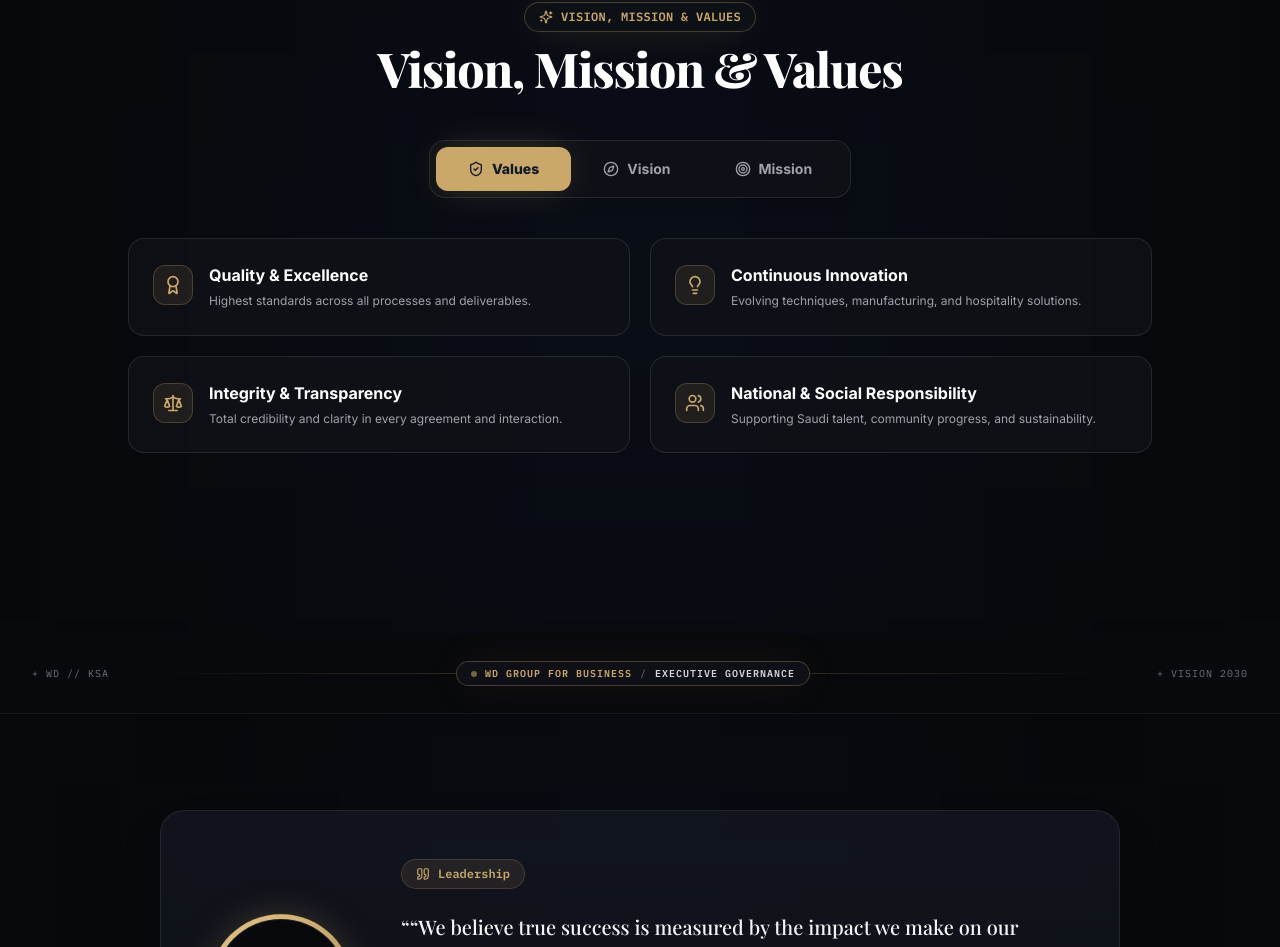
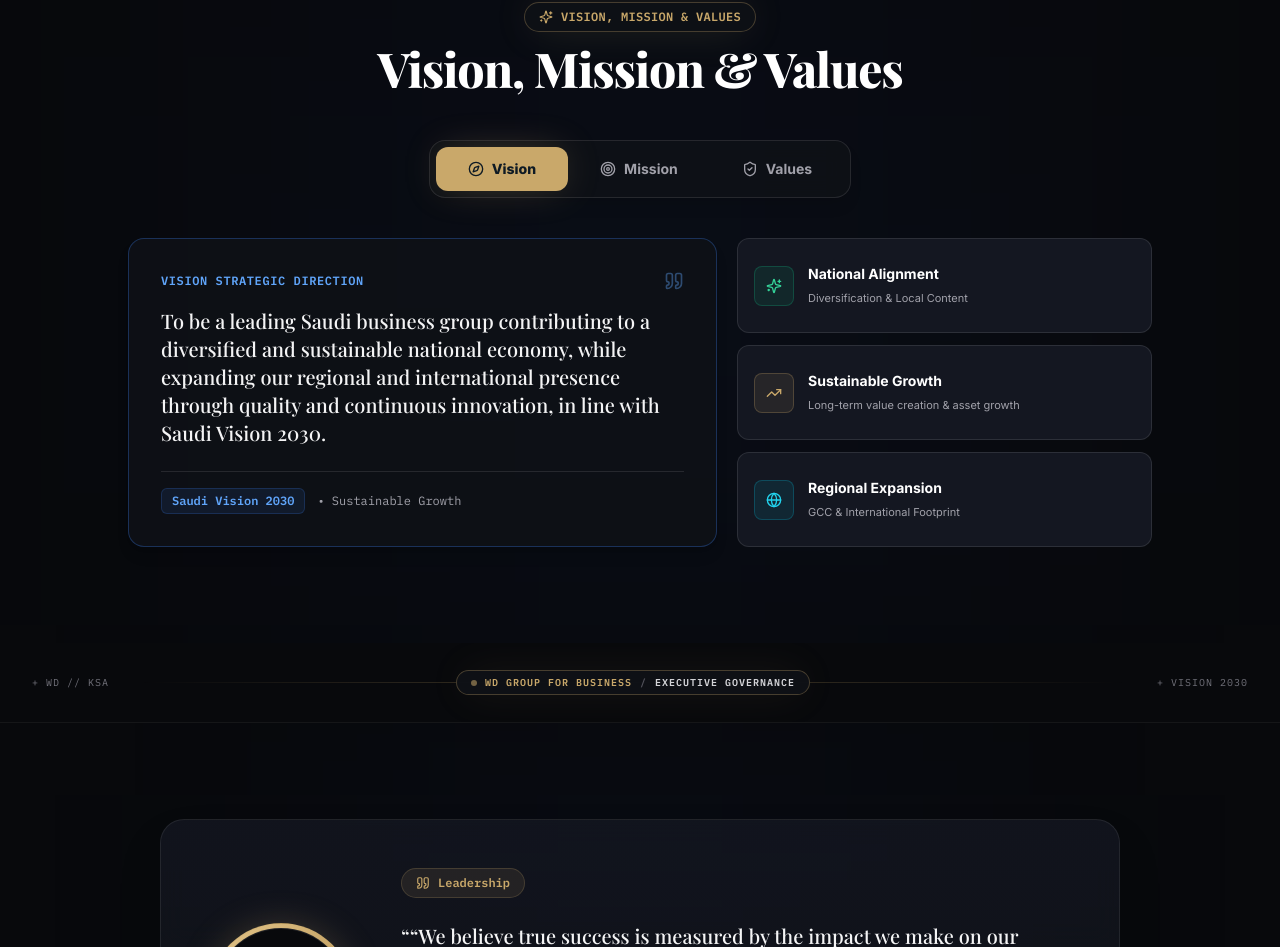
Before and after one commit to dubaiincairo/wd-group-website, a Next.js app: page / in a window 1280 px wide. Shown: the part 3723-4670 px from the top of the page. Built offline with nearby package versions, Linux system fonts and the light colour scheme; no server answers; the database is empty; a web font is replaced by a local one.

Commit message:
feat(identity): reorder tabs to Vision -> Mission -> Values, set Vision as default, and harmonize Values bento layout

```diff
--- a/components/home/VisionMissionValues.tsx
+++ b/components/home/VisionMissionValues.tsx
@@ -22,7 +22,7 @@ import {
 
 export default function VisionMissionValues() {
   const { lang, dict } = useLanguage();
-  const [activeTab, setActiveTab] = useState<'values' | 'vision' | 'mission'>('values');
+  const [activeTab, setActiveTab] = useState<'vision' | 'mission' | 'values'>('vision');
 
   const VALUE_ICONS = [Award, Lightbulb, Scale, Users];
 
@@ -46,11 +46,39 @@ export default function VisionMissionValues() {
           </h2>
         </div>
 
-        {/* Tab Navigation (Values First) */}
+        {/* Tab Navigation (Vision -> Mission -> Values) */}
         <div className="flex justify-center mb-8 sm:mb-10">
           <div className="inline-flex p-1.5 rounded-2xl bg-[#0F1117]/90 border border-white/10 backdrop-blur-md shadow-lg">
 
-            {/* 1. Values Tab Button (Default & First) */}
+            {/* 1. Vision Tab Button (Default & First) */}
+            <button
+              type="button"
+              onClick={() => setActiveTab('vision')}
+              className={`px-5 sm:px-8 py-2.5 sm:py-3 rounded-xl text-xs sm:text-sm font-bold transition-all duration-300 flex items-center gap-2 cursor-pointer ${
+                activeTab === 'vision'
+                  ? 'bg-[#C9A86A] text-[#0E1A24] shadow-glow-camel font-extrabold'
+                  : 'text-zinc-400 hover:text-white hover:bg-white/5'
+              }`}
+            >
+              <Compass className="w-4 h-4" />
+              <span>{dict.home.identity.vision_title}</span>
+            </button>
+
+            {/* 2. Mission Tab Button */}
+            <button
+              type="button"
+              onClick={() => setActiveTab('mission')}
+              className={`px-5 sm:px-8 py-2.5 sm:py-3 rounded-xl text-xs sm:text-sm font-bold transition-all duration-300 flex items-center gap-2 cursor-pointer ${
+                activeTab === 'mission'
+                  ? 'bg-[#C9A86A] text-[#0E1A24] shadow-glow-camel font-extrabold'
+                  : 'text-zinc-400 hover:text-white hover:bg-white/5'
+              }`}
+            >
+              <Target className="w-4 h-4" />
+              <span>{dict.home.identity.mission_title}</span>
+            </button>
+
+            {/* 3. Values Tab Button */}
             <button
               type="button"
               onClick={() => setActiveTab('values')}
@@ -64,34 +92,6 @@ export default function VisionMissionValues() {
               <span>{dict.home.identity.values_title || (lang === 'ar' ? 'القيم' : 'Values')}</span>
             </button>
 
-            {/* 2. Vision Tab Button */}
-            <button
-              type="button"
-              onClick={() => setActiveTab('vision')}
-              className={`px-5 sm:px-8 py-2.5 sm:py-3 rounded-xl text-xs sm:text-sm font-bold transition-all duration-300 flex items-center gap-2 cursor-pointer ${
-                activeTab === 'vision'
-                  ? 'bg-[#C9A86A] text-[#0E1A24] shadow-glow-camel font-extrabold'
-                  : 'text-zinc-400 hover:text-white hover:bg-white/5'
-              }`}
-            >
-              <Compass className="w-4 h-4" />
-              <span>{dict.home.identity.vision_title}</span>
-            </button>
-
-            {/* 3. Mission Tab Button */}
-            <button
-              type="button"
-              onClick={() => setActiveTab('mission')}
-              className={`px-5 sm:px-8 py-2.5 sm:py-3 rounded-xl text-xs sm:text-sm font-bold transition-all duration-300 flex items-center gap-2 cursor-pointer ${
-                activeTab === 'mission'
-                  ? 'bg-[#C9A86A] text-[#0E1A24] shadow-glow-camel font-extrabold'
-                  : 'text-zinc-400 hover:text-white hover:bg-white/5'
-              }`}
-            >
-              <Target className="w-4 h-4" />
-              <span>{dict.home.identity.mission_title}</span>
-            </button>
-
           </div>
         </div>
 
@@ -99,41 +99,7 @@ export default function VisionMissionValues() {
         <div className="max-w-5xl mx-auto min-h-[300px]">
           <AnimatePresence mode="wait">
 
-            {/* ══════════ TAB 1: VALUES ══════════ */}
-            {activeTab === 'values' && (
-              <motion.div
-                key="values"
-                initial={{ opacity: 0, y: 12 }}
-                animate={{ opacity: 1, y: 0 }}
-                exit={{ opacity: 0, y: -12 }}
-                transition={{ duration: 0.25, ease: 'easeOut' }}
-                className="grid grid-cols-1 sm:grid-cols-2 gap-4 sm:gap-5"
-              >
-                {dict.home.identity.values.map((val, idx) => {
-                  const Icon = VALUE_ICONS[idx % VALUE_ICONS.length];
-                  return (
-                    <div
-                      key={idx}
-                      className="p-6 rounded-2xl bg-[#0F1117]/90 border border-white/10 hover:border-[#C9A86A]/50 hover:bg-[#121622] transition-all duration-300 flex items-start gap-4 group cursor-default shadow-xs hover:shadow-[0_0_25px_rgba(201,168,106,0.15)]"
-                    >
-                      <div className="w-10 h-10 rounded-xl bg-[#C9A86A]/10 border border-[#C9A86A]/25 flex items-center justify-center text-[#C9A86A] shrink-0 mt-0.5 group-hover:scale-110 group-hover:bg-[#C9A86A] group-hover:text-[#0E1A24] transition-all duration-300">
-                        <Icon className="w-5 h-5" />
-                      </div>
-                      <div className="space-y-1">
-                        <h4 className="text-base font-bold text-white group-hover:text-[#E3C58A] transition-colors duration-300">
-                          {val.title}
-                        </h4>
-                        <p className="text-xs text-zinc-400 leading-relaxed font-normal">
-                          {val.desc}
-                        </p>
-                      </div>
-                    </div>
-                  );
-                })}
-              </motion.div>
-            )}
-
-            {/* ══════════ TAB 2: VISION (3 Balanced Cards on Right) ══════════ */}
+            {/* ══════════ TAB 1: VISION (DEFAULT) ══════════ */}
             {activeTab === 'vision' && (
               <motion.div
                 key="vision"
@@ -216,7 +182,7 @@ export default function VisionMissionValues() {
               </motion.div>
             )}
 
-            {/* ══════════ TAB 3: MISSION (3 Balanced Cards on Right) ══════════ */}
+            {/* ══════════ TAB 2: MISSION ══════════ */}
             {activeTab === 'mission' && (
               <motion.div
                 key="mission"
@@ -299,6 +265,76 @@ export default function VisionMissionValues() {
               </motion.div>
             )}
 
+            {/* ══════════ TAB 3: VALUES ══════════ */}
+            {activeTab === 'values' && (
+              <motion.div
+                key="values"
+                initial={{ opacity: 0, y: 12 }}
+                animate={{ opacity: 1, y: 0 }}
+                exit={{ opacity: 0, y: -12 }}
+                transition={{ duration: 0.25, ease: 'easeOut' }}
+                className="grid grid-cols-1 lg:grid-cols-12 gap-4 sm:gap-5"
+              >
+                {/* Main Bento Hero Tile */}
+                <div className="lg:col-span-7 p-6 sm:p-8 rounded-2xl bg-[#0F1117]/90 border border-[#C9A86A]/30 flex flex-col justify-between space-y-6 hover:border-[#C9A86A]/60 hover:bg-[#121622] transition-all duration-300 shadow-lg group hover:shadow-[0_0_30px_rgba(201,168,106,0.15)]">
+                  <div className="space-y-4">
+                    <div className="flex items-center justify-between">
+                      <span className="text-xs font-mono text-[#C9A86A] font-bold uppercase tracking-wider">
+                        {lang === 'ar' ? 'منظومة المبادئ والقيم المؤسسية' : 'CORE VALUES & FOUNDATIONAL ETHOS'}
+                      </span>
+                      <Quote className="w-5 h-5 text-[#C9A86A]/40 group-hover:text-[#C9A86A] transition-colors duration-300" />
+                    </div>
+
+                    <p className={`text-base sm:text-lg md:text-xl text-zinc-100 font-medium leading-relaxed sm:leading-8 ${lang === 'en' ? 'font-serif' : 'font-sans'}`}>
+                      {lang === 'ar'
+                        ? 'نلتزم في كافة قطاعاتنا ومصانعنا بأعلى معايير الحوكمة والنزاهة والتميز التشغيلي، واضعين الجودة والمسؤولية الوطنية في صميم كل مشروع واستثمار نقوده.'
+                        : 'Across all our sectors and manufacturing facilities, we are committed to the highest standards of governance, integrity, and operational excellence—placing quality and national responsibility at the core of every project and investment.'}
+                    </p>
+                  </div>
+
+                  <div className="flex items-center gap-3 text-xs text-zinc-400 font-mono flex-wrap pt-4 border-t border-white/10">
+                    <span className="px-2.5 py-1 rounded-md bg-[#C9A86A]/10 text-[#C9A86A] border border-[#C9A86A]/20 font-bold">
+                      {lang === 'ar' ? 'النزاهة والتميز' : 'Integrity & Excellence'}
+                    </span>
+                    <span>• {lang === 'ar' ? 'مسؤولية وتنمية وطنية مستدامة' : 'National Responsibility & Impact'}</span>
+                  </div>
+                </div>
+
+                {/* Side Stacked 4 Balanced Value Focus Cards */}
+                <div className="lg:col-span-5 flex flex-col gap-2.5 justify-between">
+                  {dict.home.identity.values.map((val, idx) => {
+                    const Icon = VALUE_ICONS[idx % VALUE_ICONS.length];
+                    const styles = [
+                      { border: 'hover:border-amber-400/50', iconBg: 'bg-amber-500/10 border-amber-500/25 text-amber-400 group-hover:bg-amber-500 group-hover:text-amber-950', text: 'group-hover:text-amber-300' },
+                      { border: 'hover:border-emerald-400/50', iconBg: 'bg-emerald-500/10 border-emerald-500/25 text-emerald-400 group-hover:bg-emerald-500 group-hover:text-emerald-950', text: 'group-hover:text-emerald-300' },
+                      { border: 'hover:border-sky-400/50', iconBg: 'bg-sky-500/10 border-sky-500/25 text-sky-400 group-hover:bg-sky-500 group-hover:text-sky-950', text: 'group-hover:text-sky-300' },
+                      { border: 'hover:border-purple-400/50', iconBg: 'bg-purple-500/10 border-purple-500/25 text-purple-400 group-hover:bg-purple-500 group-hover:text-purple-950', text: 'group-hover:text-purple-300' },
+                    ];
+                    const s = styles[idx % styles.length];
+
+                    return (
+                      <div
+                        key={idx}
+                        className={`p-3 sm:p-3.5 rounded-xl bg-[#141721] border border-white/10 flex items-center gap-3.5 ${s.border} hover:bg-[#161B28] transition-all duration-300 flex-1 group cursor-default shadow-xs`}
+                      >
+                        <div className={`w-9 h-9 rounded-lg ${s.iconBg} border flex items-center justify-center shrink-0 group-hover:scale-110 transition-all duration-300`}>
+                          <Icon className="w-4 h-4" />
+                        </div>
+                        <div>
+                          <span className={`text-xs sm:text-sm font-bold text-white block ${s.text} transition-colors duration-300`}>
+                            {val.title}
+                          </span>
+                          <span className="text-[11px] text-zinc-400 line-clamp-1 sm:line-clamp-none">
+                            {val.desc}
+                          </span>
+                        </div>
+                      </div>
+                    );
+                  })}
+                </div>
+              </motion.div>
+            )}
+
           </AnimatePresence>
         </div>
 
```
